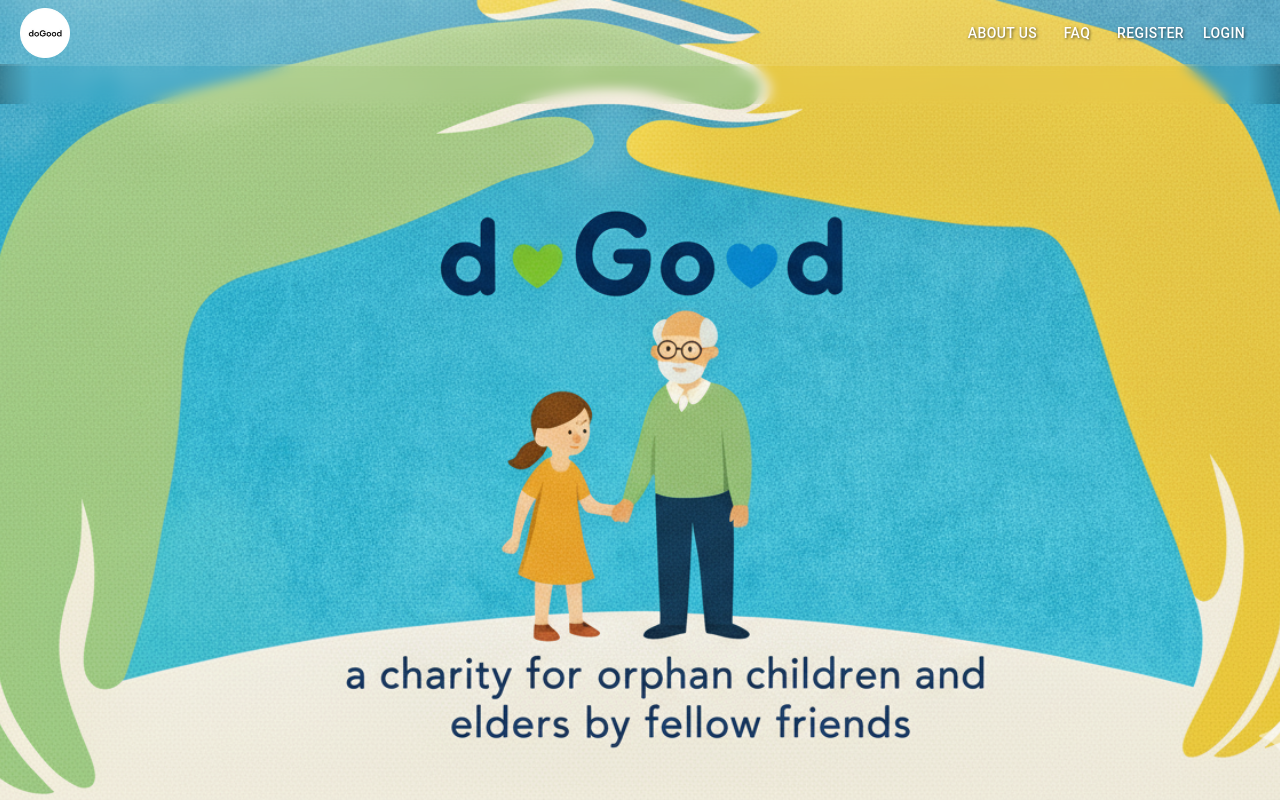
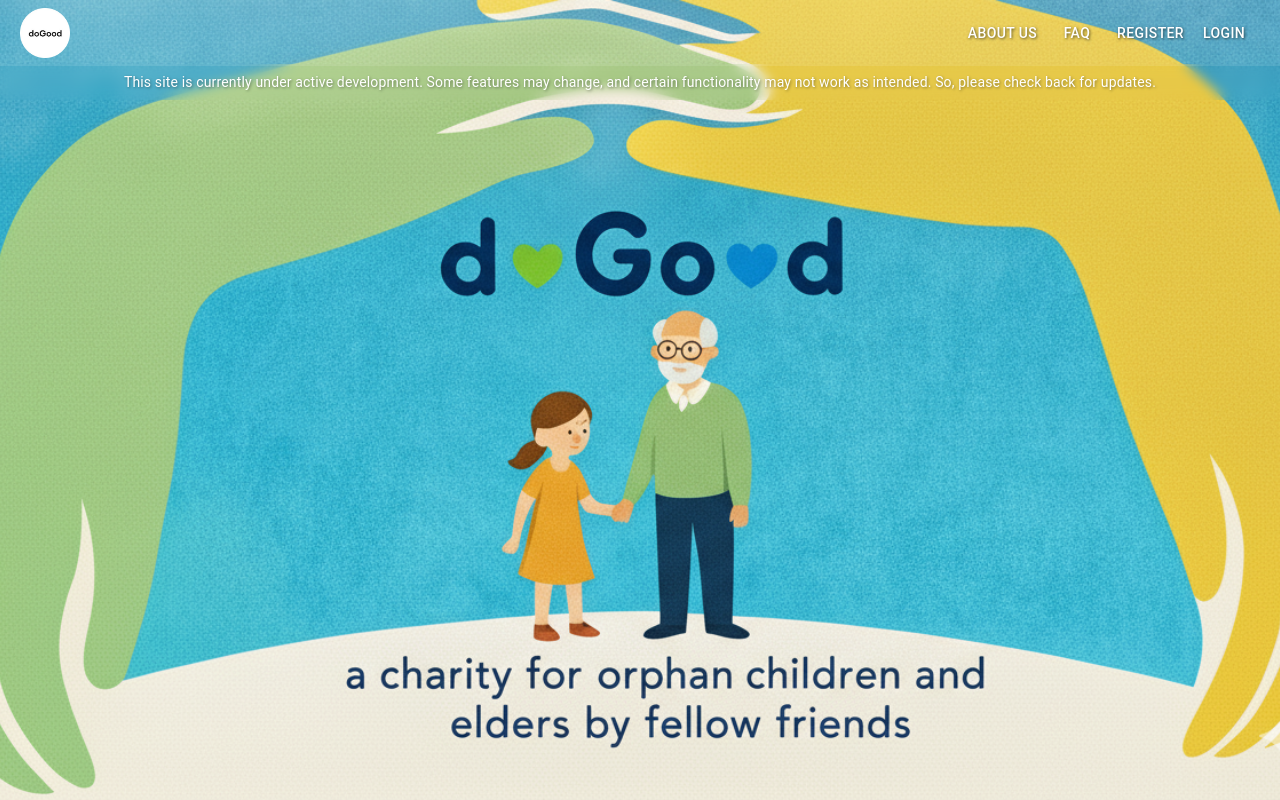
Before and after one commit to raveendra11/doGood-web, a React (Create React App) app: page / in a window 1280 px wide. Built offline with nearby package versions, Linux system fonts and the light colour scheme.

Commit message:
Applied static instead of scrolling.

```diff
--- a/src/pages/Home.jsx
+++ b/src/pages/Home.jsx
@@ -1,16 +1,9 @@
 import React from "react";
-import { Box } from "@mui/material";
-import { keyframes } from "@mui/system";
-
-// Marquee animation (right ➜ left)
-const marquee = keyframes`
-  0%   { transform: translateX(100%); }
-  100% { transform: translateX(-100%); }
-`;
+import { Box, Typography } from "@mui/material";
 
 const Home = () => {
   const message =
-    "This site is currently under active development. Some features may change, and certain functionality may not work as intended.So, please check back for updates.";
+    "This site is currently under active development. Some features may change, and certain functionality may not work as intended. So, please check back for updates.";
 
   return (
     <Box
@@ -18,8 +11,6 @@ const Home = () => {
         position: "relative",
         minHeight: "100dvh",
         width: "100%",
-
-        // Responsive background images
         backgroundImage: {
           xs: "url('/bg-mobile.png')",
           md: "url('/bg.png')",
@@ -28,90 +19,35 @@ const Home = () => {
         backgroundSize: "cover",
         backgroundPosition: { xs: "top center", md: "center" },
         backgroundColor: "#0f3b60",
-
         display: "flex",
         alignItems: "center",
         justifyContent: "center",
-
-        // Safe area for notches
         paddingTop: "env(safe-area-inset-top)",
         overflow: "hidden",
         zIndex: 0,
       }}
     >
-      {/* Transparent scrolling banner under fixed navbar */}
+      {/* Static banner under navbar */}
       <Box
-        role="status"
-        aria-live="polite"
         sx={{
           position: "fixed",
-          top: { xs: 64, md: 64 }, // default MUI AppBar height; adjust if yours differs
+          top: 64, // adjust if your AppBar height is different
           left: 0,
           right: 0,
-          height: 40,
-          display: "flex",
-          alignItems: "center",
-          overflow: "hidden",
-          zIndex: (theme) => theme.zIndex.appBar - 1, // below navbar, above page bg
-          backgroundColor: "rgba(0,0,0,0)",
+          bgcolor: "rgba(0,0,0,0)", // transparent dark background
           backdropFilter: "blur(6px)",
           color: "#fff",
+          textAlign: "center",
+          py: 1,
+          px: 2,
+          fontSize: { xs: 12, sm: 14 },
+          fontWeight: 500,
+          textShadow: "1px 1px 3px rgba(0,0,0,0.4)",
+          zIndex: (theme) => theme.zIndex.appBar - 1,
         }}
       >
-        {/* Edge fade so the text doesn't hard-cut at sides */}
-        <Box
-          sx={{
-            position: "absolute",
-            inset: 0,
-            pointerEvents: "none",
-            "&::before, &::after": {
-              content: '""',
-              position: "absolute",
-              top: 0,
-              bottom: 0,
-              width: 32,
-            },
-            "&::before": {
-              left: 0,
-              background:
-                "linear-gradient(to right, rgba(0,0,0,0.25), rgba(0,0,0,0))",
-            },
-            "&::after": {
-              right: 0,
-              background:
-                "linear-gradient(to left, rgba(0,0,0,0.25), rgba(0,0,0,0))",
-            },
-          }}
-        />
-
-        {/* Marquee track */}
-        <Box
-          sx={{
-            whiteSpace: "nowrap",
-            display: "inline-flex",
-            alignItems: "center",
-            gap: 6,
-            px: 2,
-            // Continuous scroll
-            animation: `${marquee} 55s linear infinite`,
-            "@media (prefers-reduced-motion: reduce)": {
-              animationPlayState: "paused",
-            },
-            fontSize: { xs: 12, sm: 14 },
-            textShadow: "1px 1px 3px rgba(0,0,0,0.6)",
-          }}
-        >
-          {/* Duplicate the message so it loops seamlessly */}
-          <span>{message}</span>
-          <span>•</span>
-          <span>{message}</span>
-          <span>•</span>
-          <span>{message}</span>
-        </Box>
+        <Typography variant="body2">{message}</Typography>
       </Box>
-
-      {/* (Optional) any hero content can go here */}
-      {/* <Box sx={{ color: '#fff' }}>Welcome</Box> */}
     </Box>
   );
 };
```
